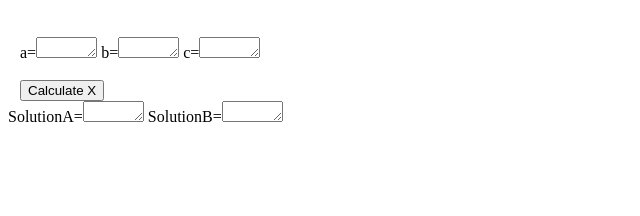
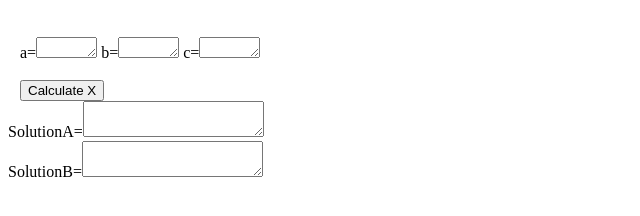
Before and after one commit to UUUSERNAAMEE/UUUSERNAAMEE.github.io, a plain HTML site: page U5_Conditionals/Quadratic Formula Calculator/Quadratic.html in a window 1280 px wide. Shown: the part 126-342 px from the top of the page, without its empty margins (0-640 px from the left). Drawn offline with Linux system fonts and the light colour scheme.

Commit message:
Update Quadratic.html

```diff
--- a/U5_Conditionals/Quadratic Formula Calculator/Quadratic.html
+++ b/U5_Conditionals/Quadratic Formula Calculator/Quadratic.html
@@ -18,8 +18,9 @@
   <br>
    <button id="calc-quadratic">Calculate X</button>
   <br>
-   SolutionA=<textarea id="quadratic-solution-a" cols="5" rows="1"></textarea>
-   SolutionB=<textarea id="quadratic-solution-b" cols="5" rows="1"></textarea>
+   SolutionA=<textarea id="quadratic-solution-a"></textarea>
+  <br>
+   SolutionB=<textarea id="quadratic-solution-b"></textarea>
 
 </body>
 </html>
```
